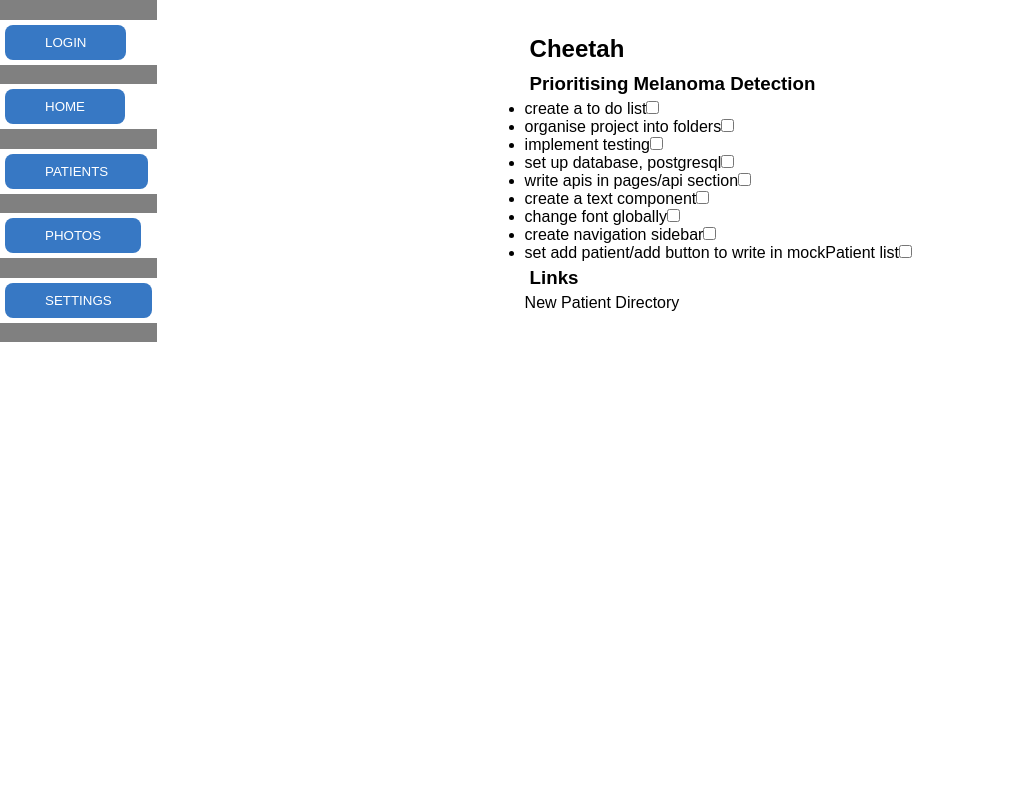
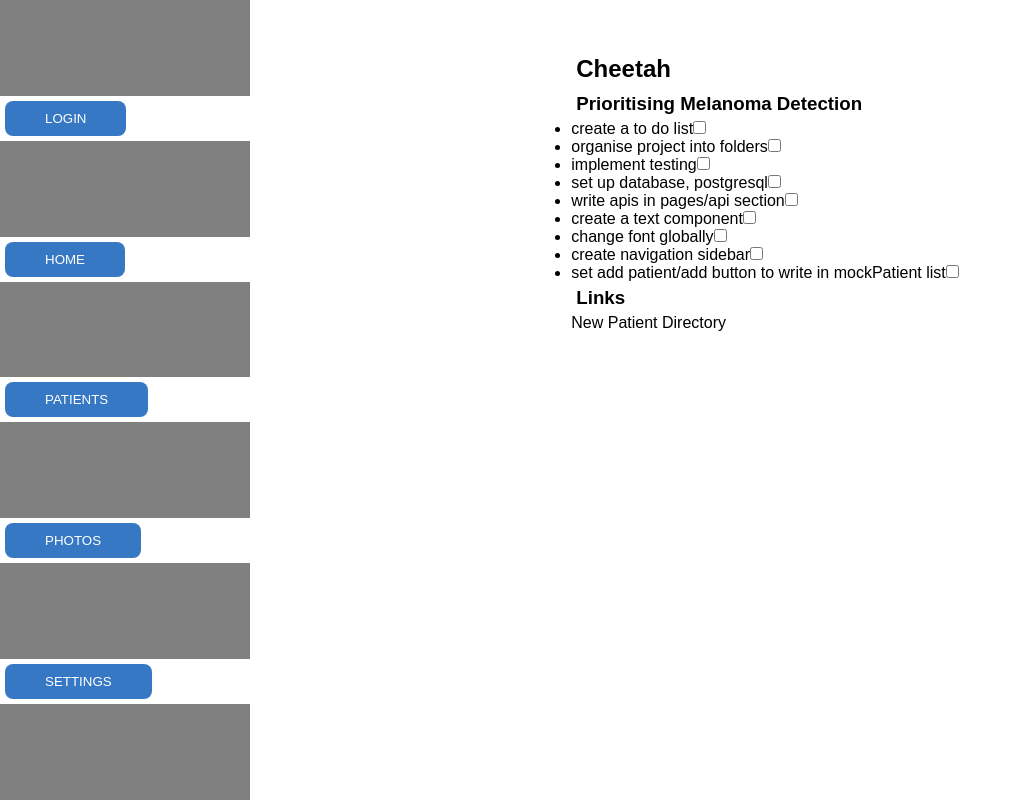
Before and after one commit to lukostelloe/cheetah-app, a Next.js app: page / in a window 1280 px wide. Shown: the whole page, without its empty margins (0-1022 px from the left). Built offline with nearby package versions, Linux system fonts and the light colour scheme.

Commit message:
fix app layout, keeping persistent navbar and pages layout

```diff
--- a/components/NavBar.tsx
+++ b/components/NavBar.tsx
@@ -10,6 +10,7 @@ const NavBarWrapper = styled("div", {
   justifyContent: "space-evenly",
   alignItems: "space-evenly",
   background: "grey",
+  height: "100vh",
 });
 
 function NavBar() {
@@ -21,7 +22,7 @@ function NavBar() {
       <Link href="/">
         <Button label="Home" />
       </Link>
-      <Link href="/newdirectory">
+      <Link href="/patientdirectory">
         <Button label="Patients" />
       </Link>
       <Link href="/photosdirectory">
--- a/src/pages/_app.tsx
+++ b/src/pages/_app.tsx
@@ -5,14 +5,30 @@ import { styled } from "@stitches/react";
 
 const AppLayout = styled("div", {
   display: "flex",
-  flexDirection: "row",
+  flexDirection: "row", // Arrange items horizontally
+  minHeight: "100vh", // Ensure the layout takes at least the full viewport height
+});
+
+const NavBarWrapper = styled("div", {
+  flex: "0 0 auto", // Keep the NavBar fixed to its size
+  width: "250px", // Set a fixed width for the NavBar
+  backgroundColor: "#333", // Optional: Styling for the NavBar
+});
+
+const ContentWrapper = styled("div", {
+  flex: 1, // Allow the content to expand and fill available space
+  padding: "20px", // Optional: Add padding to the content area
 });
 
 export default function App({ Component, pageProps }: AppProps) {
   return (
     <AppLayout>
-      <NavBar />
-      <Component {...pageProps} />
+      <NavBarWrapper>
+        <NavBar />
+      </NavBarWrapper>
+      <ContentWrapper>
+        <Component {...pageProps} />
+      </ContentWrapper>
     </AppLayout>
   );
 }
--- a/src/pages/_document.tsx
+++ b/src/pages/_document.tsx
@@ -1,4 +1,4 @@
-import { Html, Head, Main, NextScript } from 'next/document'
+import { Html, Head, Main, NextScript } from "next/document";
 
 export default function Document() {
   return (
@@ -9,5 +9,5 @@ export default function Document() {
         <NextScript />
       </body>
     </Html>
-  )
+  );
 }
--- a/src/pages/newdirectory.tsx
+++ b/src/pages/patientdirectory.tsx
@@ -6,8 +6,9 @@ import { mockPatients } from "mockData/mockPatients";
 import Button from "components/Button";
 import PatientTable from "components/PatientTable";
 import { SectionHeader } from "components/SectionHeader";
+import { Page } from "components/Page";
 
-function Newdirectory() {
+function Patientdirectory() {
   const [patientModalOpen, setPatientModalOpen] = useState(false);
   return (
     <>
@@ -35,4 +36,4 @@ function Newdirectory() {
   );
 }
 
-export default Newdirectory;
+export default Patientdirectory;
--- a/src/styles/globals.css
+++ b/src/styles/globals.css
@@ -84,6 +84,7 @@
 
 html,
 body {
+  height: 100%;
   max-width: 100vw;
 }
 
```
